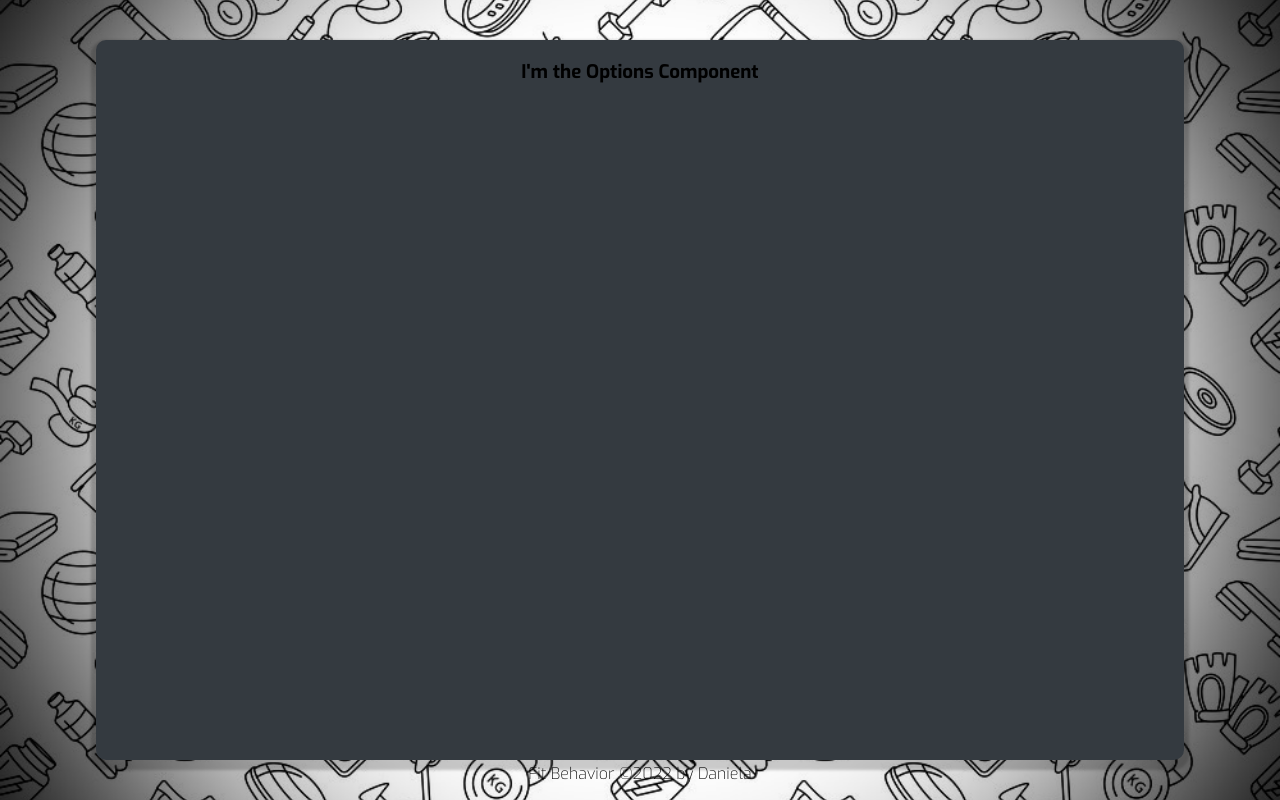
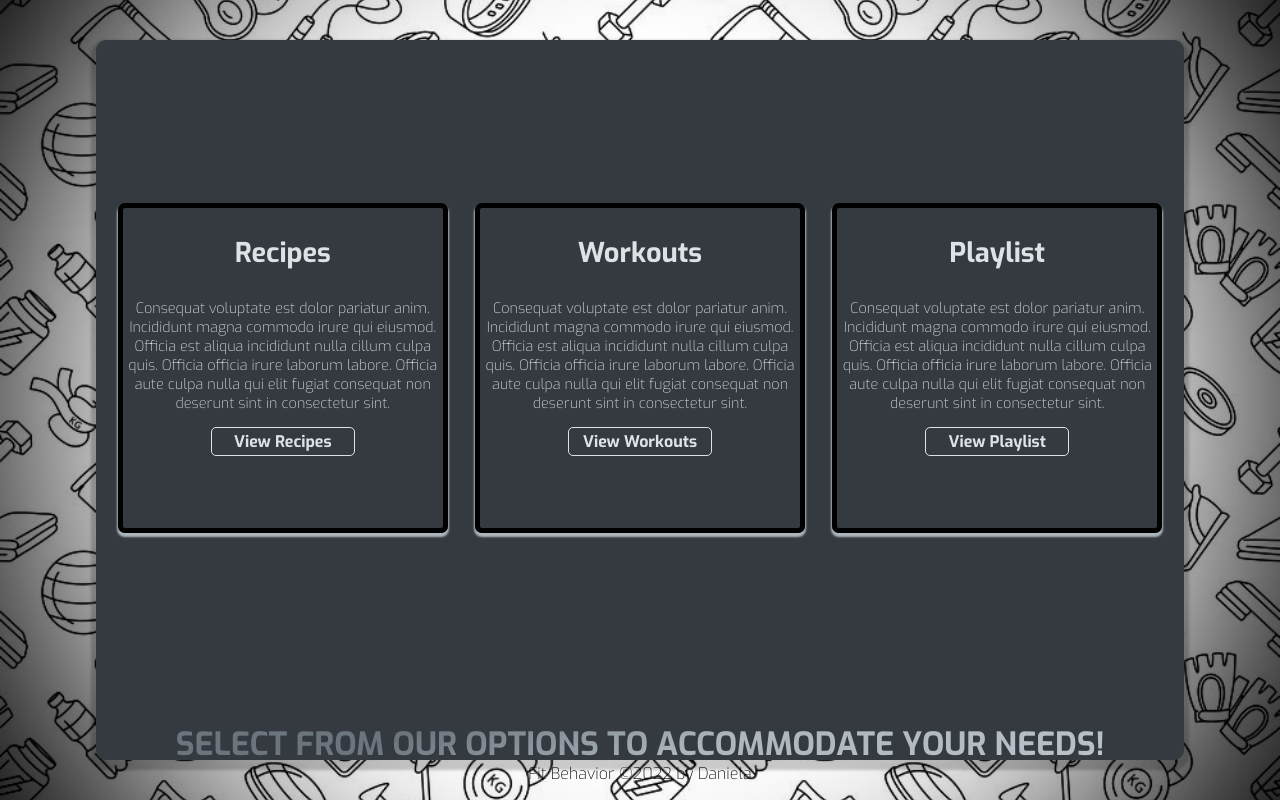
Before and after one commit to danielaescutia07/fit-behavior, a React (Create React App) app: page /options in a window 1280 px wide. Built offline with nearby package versions, Linux system fonts and the light colour scheme; no server answers.

Commit message:
created card for each option that includes a button when clicked will show a list of options selected

```diff
--- /dev/null
+++ b/src/components/Options/Options.css
@@ -0,0 +1,57 @@
+.options-wrapper {
+  display: flex;
+  justify-content: space-between;
+  padding: 15% 2%;
+}
+
+.options-card {
+  width: 25vw;
+  height: 40vh;
+  border: 5px solid black;
+  border-radius: 7px;
+  box-shadow: 0 3px 2px 1px #adb5bd;
+}
+
+.options-card h3 {
+  font-size: 1.7rem;
+  font-weight: 700;
+  color: #dee2e6;
+}
+
+.options-description {
+  font-size: .9rem;
+  font-weight: 200;
+  color: #dee2e6;
+}
+
+.options-button {
+  width: 45%;
+  background: none;
+  padding: 1%;
+  font-size: 1rem;
+  font-weight: 700;
+  color: #dee2e6;
+  border-radius: 5px;
+  border: 1px solid #dee2e6;
+}
+
+.options-heading {
+  text-transform: uppercase;
+  background-image: linear-gradient(
+    -200deg,
+    #6c757d 15%,
+    #adb5bd 29%,
+    #ced4da 75%,
+    #dee2e6 100%
+  );
+  background-size: auto auto;
+  background-clip: border-box;
+  background-size: 200% auto;
+  color: #fff;
+  background-clip: text;
+  -webkit-text-fill-color: transparent;
+  -webkit-background-clip: text;
+  -webkit-text-fill-color: transparent;
+  animation: textclip 5s linear reverse;
+      font-size: 2rem;
+}
--- a/src/components/Options/Options.js
+++ b/src/components/Options/Options.js
@@ -1,10 +1,31 @@
 import React from 'react'
+import { Button, Row, Col, Card } from 'antd';
+import './Options.css';
 
 function Options() {
 
   return (
     <div>
-      <h3>I'm the Options Component</h3>
+    <Row>
+      <Col className='options-wrapper'>
+        <Card className='options-card'>
+          <h3>Recipes</h3>
+          <p className='options-description'>Consequat voluptate est dolor pariatur anim. Incididunt magna commodo irure qui eiusmod. Officia est aliqua incididunt nulla cillum culpa quis. Officia officia irure laborum labore. Officia aute culpa nulla qui elit fugiat consequat non deserunt sint in consectetur sint.</p>
+          <Button className='options-button'>View Recipes</Button>
+        </Card>
+        <Card className='options-card'>
+          <h3>Workouts</h3>
+          <p className='options-description'>Consequat voluptate est dolor pariatur anim. Incididunt magna commodo irure qui eiusmod. Officia est aliqua incididunt nulla cillum culpa quis. Officia officia irure laborum labore. Officia aute culpa nulla qui elit fugiat consequat non deserunt sint in consectetur sint.</p>
+          <Button className='options-button'>View Workouts</Button>
+        </Card>
+        <Card className='options-card'>
+          <h3>Playlist</h3>
+          <p className='options-description'>Consequat voluptate est dolor pariatur anim. Incididunt magna commodo irure qui eiusmod. Officia est aliqua incididunt nulla cillum culpa quis. Officia officia irure laborum labore. Officia aute culpa nulla qui elit fugiat consequat non deserunt sint in consectetur sint.</p>
+          <Button className='options-button'>View Playlist</Button>
+        </Card>
+      </Col>
+    </Row>
+    <h2 className='options-heading'>Select from our options to accommodate your needs!</h2>
     </div>
   );
 };
```
